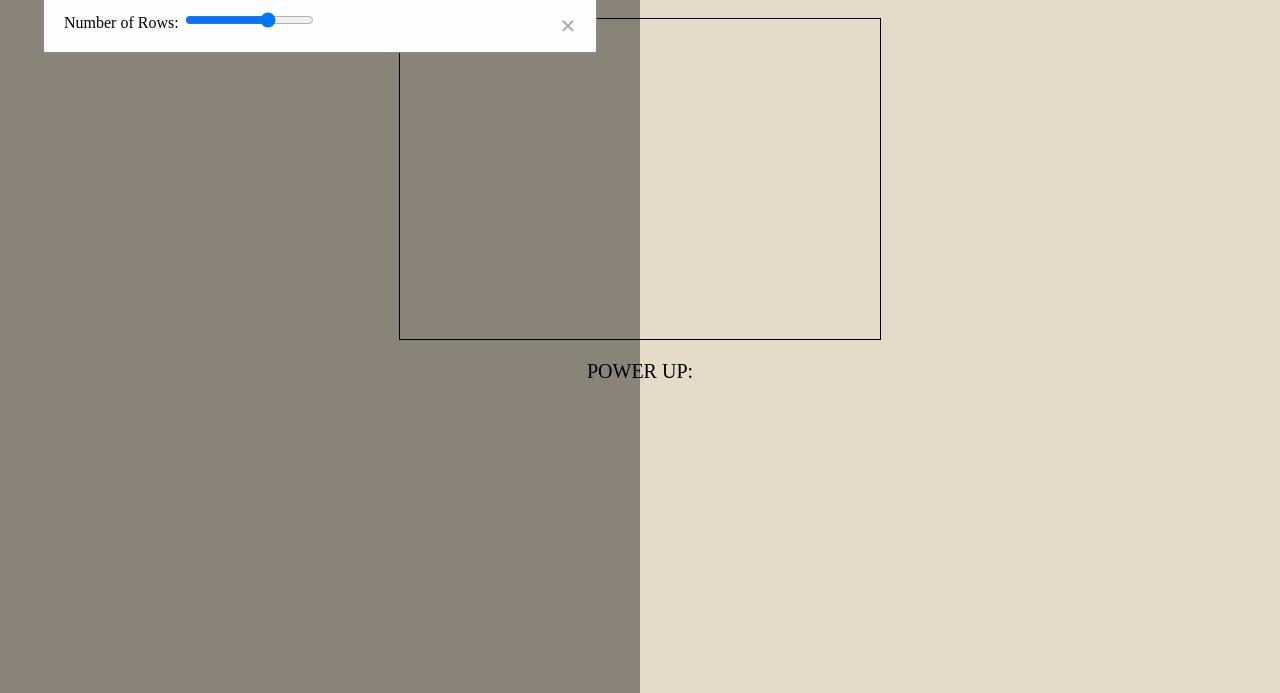
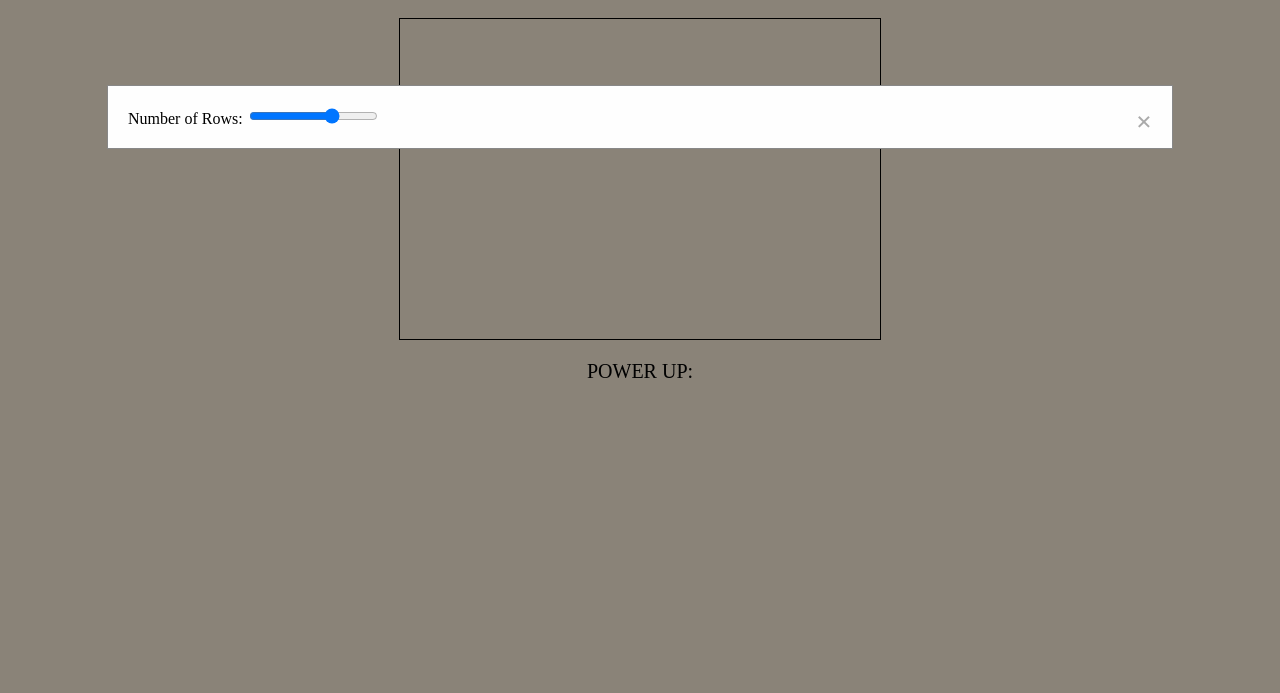
Before and after one commit to klauder-toby/dynamicJS, a plain HTML site: page index.html in a window 1280 px wide. Shown: the part 107-800 px from the top of the page. Drawn offline with Linux system fonts and the light colour scheme; a web font is replaced by a local one.

Commit message:
work or else

```diff
--- a/script.js
+++ b/script.js
@@ -9,12 +9,9 @@ var span = document.getElementsByClassName("close")[0];
 
 modal.style.display = "block";
 
-let interval;
-
 
 span.onclick = function() {
   modal.style.display = "none";
-  interval = setInterval(draw, 10);
 }
 
 window.onclick = function(event) {
@@ -53,7 +50,7 @@ let brick_height = 20;
 let brick_padding = 10;
 let brick_offset_y = 30;
 let brick_offset_x = 30;
-let row_cnt = document.getElementById("bricks");
+let row_cnt = 3;
 let col_cnt = 5;
 
 //create and instantiate bricks
@@ -176,6 +173,7 @@ function winDetection() {
 function draw() {
     ctx.clearRect(0, 0, canvas.width, canvas.height);
     random = getRandomInt(8);
+    console.log(doument.getElementById("bricks"));
     drawBall();
     drawPaddle();
     drawBricks();
@@ -228,3 +226,5 @@ function keyUpHandler(e) {
         leftPressed = false;
     }
 }
+
+interval = setInterval(draw, 10);
--- a/style.css
+++ b/style.css
@@ -24,7 +24,7 @@ p {
     z-index: 1; /* Sit on top */
     left: 0;
     top: 0;
-    width: 50%; /* Full width */
+    width: 100%; /* Full width */
     height: 100%; /* Full height */
     overflow: auto; /* Enable scroll if needed */
     background-color: rgb(0,0,0); /* Fallback color */
```
